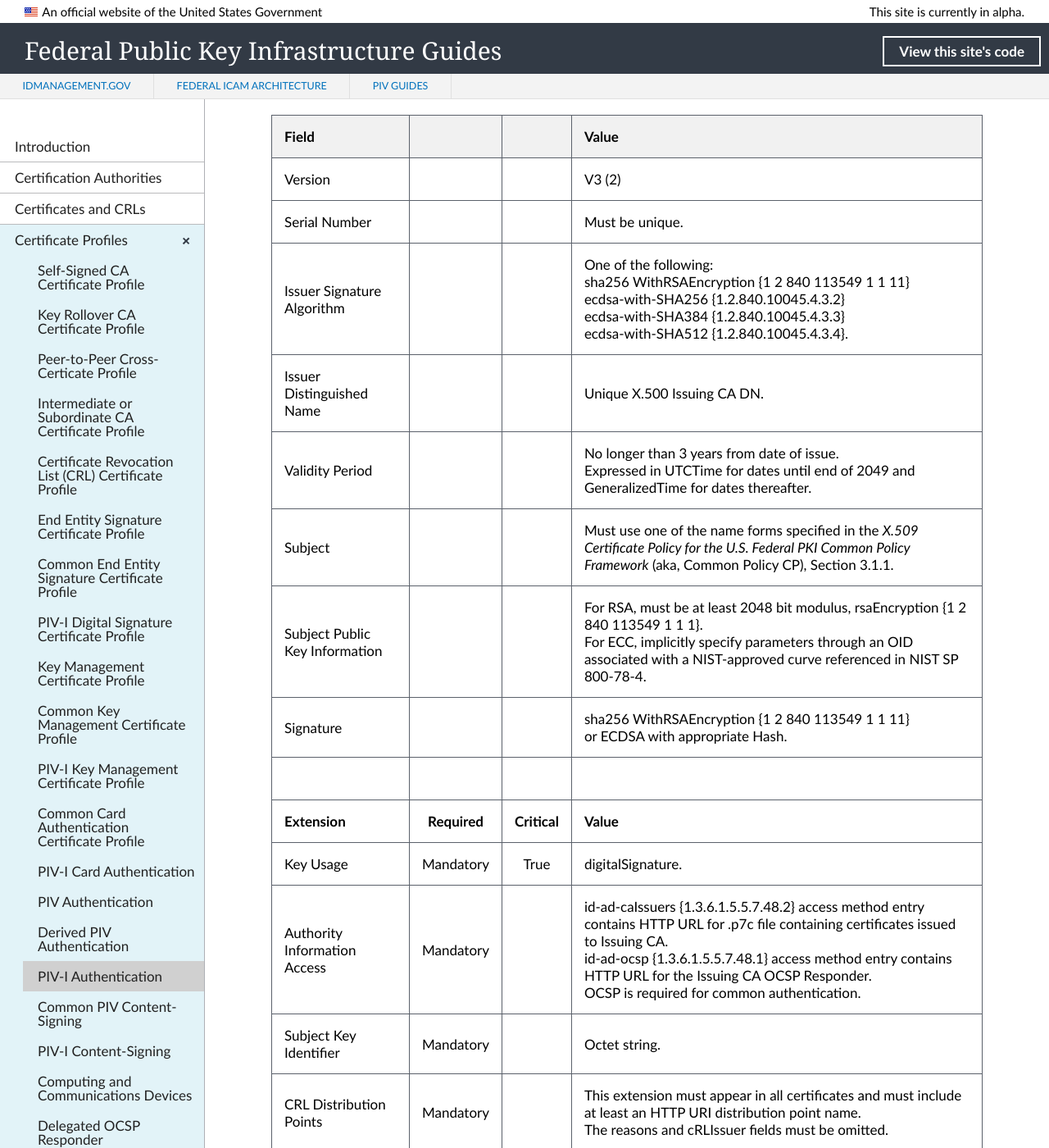
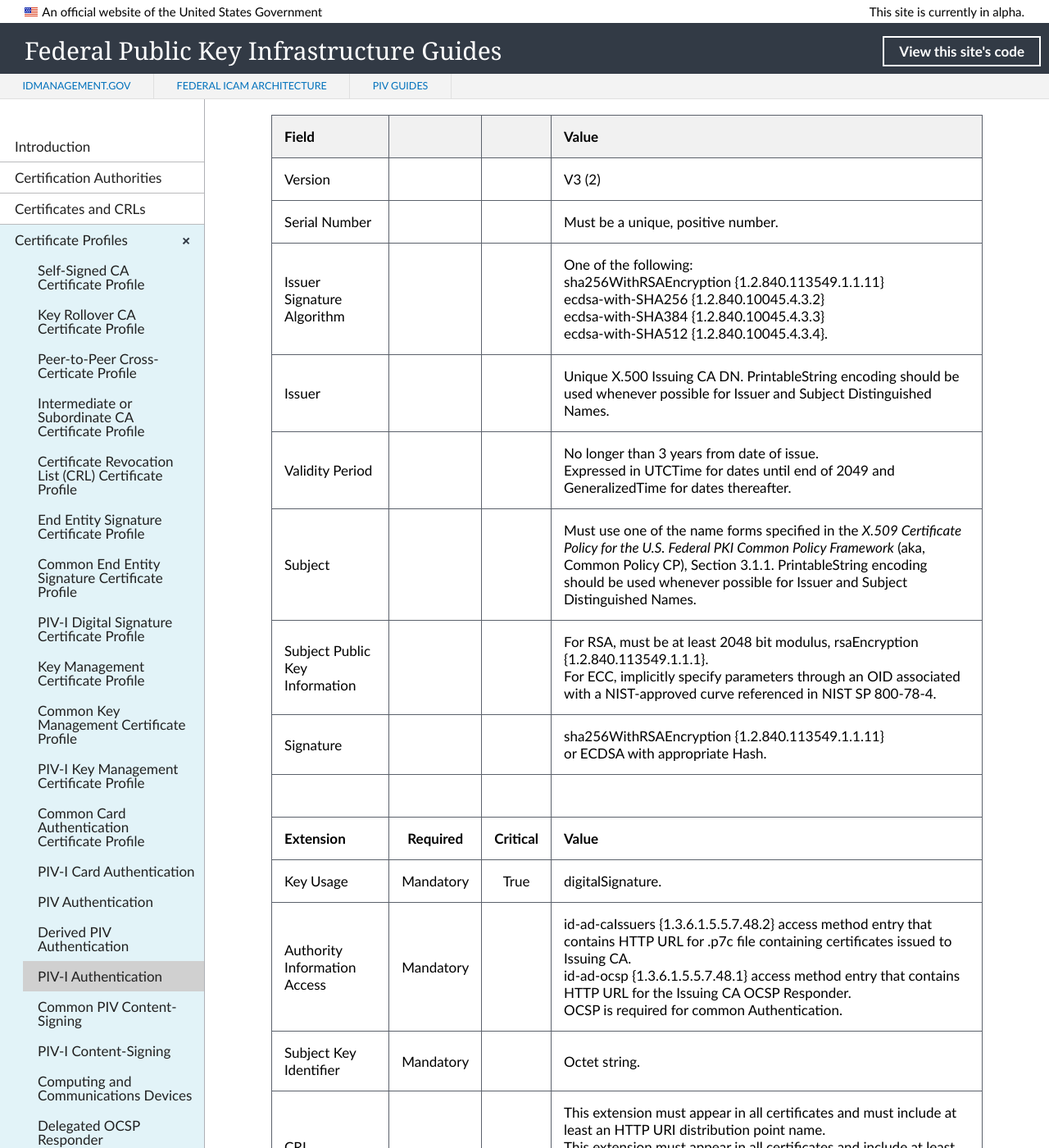
Before and after one commit to GSA/fpki-guides, a Jekyll site: the page built from _profiles/16_pivi_auth.md, in a window 1280 px wide and 1400 px high, scrolled down 201 px. Shown: the whole window at 82% size. Built offline with Jekyll 4.4.1, drawn with Linux system fonts in a browser that asks for light colours; nearby versions of some CDN libraries; library files that are not in the unit come from our copies; some of the changed text lies outside the part shown.

Commit message:
Update 16_pivi_auth.md
Content added. Formatting.

```diff
--- a/_profiles/16_pivi_auth.md
+++ b/_profiles/16_pivi_auth.md
@@ -9,23 +9,23 @@ permalink: profiles/piviauth/
 | **Field** |       |       | **Value**                             |
 | :-------- | :---: | :---: | :-------------------------------     |
 | Version   |       |       | V3 (2)                                 |
-| Serial Number   |       |       | Must be unique. |
-| Issuer Signature Algorithm   |       |       |  One of the following: <br>sha256 WithRSAEncryption {1 2 840 113549 1 1 11} <br>ecdsa-with-SHA256 {1.2.840.10045.4.3.2} <br>ecdsa-with-SHA384 {1.2.840.10045.4.3.3} <br>ecdsa-with-SHA512 {1.2.840.10045.4.3.4}. |
-| Issuer Distinguished Name   |       |       |  Unique X.500 Issuing CA DN.  |
+| Serial Number   |       |       | Must be a unique, positive number. |
+| Issuer Signature Algorithm   |       |       |  One of the following: <br>sha256WithRSAEncryption {1.2.840.113549.1.1.11} <br>ecdsa-with-SHA256 {1.2.840.10045.4.3.2} <br>ecdsa-with-SHA384 {1.2.840.10045.4.3.3} <br>ecdsa-with-SHA512 {1.2.840.10045.4.3.4}. |
+| Issuer   |       |       |  Unique X.500 Issuing CA DN. PrintableString encoding should be used whenever possible for Issuer and Subject Distinguished Names. |
 | Validity Period   |       |       |  No longer than 3 years from date of issue.<br>Expressed in UTCTime for dates until end of 2049 and GeneralizedTime for dates thereafter.  |
-| Subject   |       |       |   Must use one of the name forms specified in the _X.509 Certificate Policy for the U.S. Federal PKI Common Policy Framework_ (aka, Common Policy CP), Section 3.1.1.   |
-| Subject Public Key Information   |       |       |   For RSA, must be at least 2048 bit modulus, rsaEncryption {1 2 840 113549 1 1 1}.<br>For ECC, implicitly specify parameters through an OID associated with a NIST-approved curve referenced in NIST SP 800-78-4.   |
-| Signature   |       |       |   sha256 WithRSAEncryption {1 2 840 113549 1 1 11}<br>or ECDSA with appropriate Hash.   |
+| Subject   |       |       |   Must use one of the name forms specified in the _X.509 Certificate Policy for the U.S. Federal PKI Common Policy Framework_ (aka, Common Policy CP), Section 3.1.1.  PrintableString encoding should be used whenever possible for Issuer and Subject Distinguished Names.<!--Should this reference be to FBCA CP?-->   |
+| Subject Public Key Information   |       |       |   For RSA, must be at least 2048 bit modulus, rsaEncryption {1.2.840.113549.1.1.1}.<br>For ECC, implicitly specify parameters through an OID associated with a NIST-approved curve referenced in NIST SP 800-78-4.   |
+| Signature   |       |       |   sha256WithRSAEncryption {1.2.840.113549.1.1.11}<br>or ECDSA with appropriate Hash.   |
 |               |                 |              |                                       |
 | **Extension** |  **Required**   | **Critical** | **Value**                             |
 | Key Usage  | Mandatory | True |  digitalSignature.  |
-| Authority Information Access   | Mandatory  |  | id-ad-caIssuers {1.3.6.1.5.5.7.48.2} access method entry contains HTTP URL for .p7c file containing certificates issued to Issuing CA.<br>id-ad-ocsp {1.3.6.1.5.5.7.48.1} access method entry contains HTTP URL for the Issuing CA OCSP Responder.<br>OCSP is required for common authentication.  |
+| Authority Information Access   | Mandatory  |  | id-ad-caIssuers {1.3.6.1.5.5.7.48.2} access method entry that contains HTTP URL for .p7c file containing certificates issued to Issuing CA.<br>id-ad-ocsp {1.3.6.1.5.5.7.48.1} access method entry that contains HTTP URL for the Issuing CA OCSP Responder.<br>OCSP is required for common Authentication.  |
 | Subject Key Identifier   | Mandatory |  | Octet string.  |
-| CRL Distribution Points   | Mandatory |   |  This extension must appear in all certificates and must include at least an HTTP URI distribution point name.<br>The reasons and cRLIssuer fields must be omitted. |
+| CRL Distribution Points   | Mandatory |   |  This extension must appear in all certificates and must include at least an HTTP URI distribution point name.<br>This extension must appear in all certificates and include at least one HTTP URI to a file containing a DER-encoded CRL with a file type of _application/pkix-crl_.<br>The reasons and cRLIssuer fields must be omitted.<!--Redundancy issue.-->The reasons and cRLIssuer fields must be omitted. |
 | Certificate Policies   | Mandatory  |  | Applicable certificate policy:<br>- 2.16.840.1.101.3.2.1.3.13 - id-fpki-common-Authentication |
 | Authority Key Identifier   | Mandatory  |  | Octet string (same as subject key identifier in Issuing CA certificate). |
 | Subject Alternative Name   | Mandatory  |  | Must include a UUID that contains the UUID from the CHUID of the PIV-I card encoded as a URI, as specified in RFC 4122,<sup>[2](#2)</sup> Section 3.<br>Any additional name types may be present.<BR>Other names may be included to support local applications.  |
-| Extended Key Usage   | Optional  | True | If included to support specific applications, this extension should be non-critical.<br>The following 3 values for keyPurposeID should be included:<BR>- Microsoft Smart Card Logon<BR>- TLS Client Authentication<BR>- id-pkinit-KPClientAuth.<br>Additional key purposes may be specified:<br>- 1.3.6.1.5.5.7.3.2 - TLS client authentication<BR>- 1.3.6.1.5.2.3.4 - id-pkinit-KPClientAuth<BR>- 1.3.6.1.5.5.7.3.21 - id-kp-secureShellClient<br>The key purpose value may be implemented as needed by the Subscriber.  |
+| Extended Key Usage   | Optional  | True | If included to support specific applications, this extension should be non-critical.<br>The following 3 values for keyPurposeID should be included:<BR>- Microsoft Smart Card Logon<BR>- TLS Client Authentication<BR>- id-pkinit-KPClientAuth<br>Additional key purposes may be specified:<br>- 1.3.6.1.5.5.7.3.2 - TLS client authentication<BR>- 1.3.6.1.5.2.3.4 - id-pkinit-KPClientAuth<BR>- 1.3.6.1.5.5.7.3.21 - id-kp-secureShellClient<br>The keyPurposeID value may be implemented as needed by the Subscriber.  |
 | Subject Directory Attributes   | Optional  |  | This extension may be included to indicate the cardholder's country or countries of citizenship, as specified in RFC 5280.<sup>[3](#3)</sup><br>- countryOfCitizenship {1.3.6.1.5.5.7.9.4}<br>ISO 3166 specifies ountry codes.<sup>[4](#4)</sup> |
 | Issuer Alternative Name   | Optional  |  |   |
 
```
